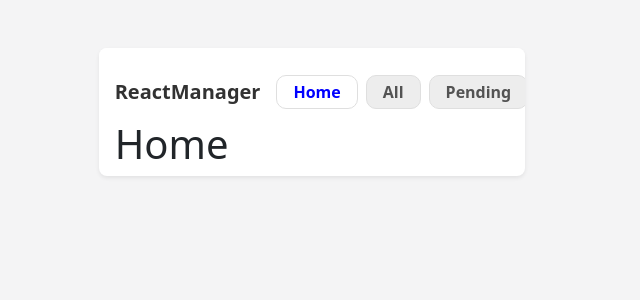
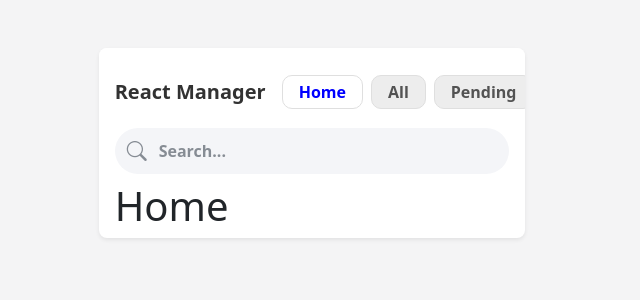
Before and after one commit to axelthereal/react-task-manager, a React (Vite) app in the folder reactmanager/: page / in a window 1280 px wide. Shown: the top 300 px of the page, without its empty margins (328-968 px from the left). Built offline with nearby package versions, Linux system fonts and the light colour scheme.

Commit message:
edited main navbar and UI components

```diff
--- a/reactmanager/src/assets/css/App.css
+++ b/reactmanager/src/assets/css/App.css
@@ -23,3 +23,14 @@ body {
   color: blue;
   background-color: #fff;
 }
+
+.searchForm .form-group {
+  background-color: #f4f5f8;
+}
+.searchForm .form-group .form-control::placeholder {
+  color: #868c94;
+  font-weight: 600 !important;
+}
+.searchForm .form-group .btn {
+  color: #868c94 !important;
+}
--- a/reactmanager/src/components/forms/SearchForm.jsx
+++ b/reactmanager/src/components/forms/SearchForm.jsx
@@ -1,5 +1,22 @@
 const SearchForm = () => {
-  return <></>;
+  return (
+    <>
+      <div className="searchForm container px-3 py-2">
+        <div className="form-group d-flex justify-content-between align-items-stretch rounded rounded-pill p-1">
+          <button className="btn btn-sm btn-default pe-0 bg-transparent d-flex align-items-center justify-content-center border-0 shadow-0">
+            <span className="bi-search fs-5"></span>
+          </button>
+          <input
+            type="search"
+            name=""
+            id=""
+            placeholder="Search..."
+            className="form-control fw-semibold lead bg-transparent shadow-none border-0"
+          />
+        </div>
+      </div>
+    </>
+  );
 };
 
 export default SearchForm;
--- a/reactmanager/src/components/headers/Navbar.tsx
+++ b/reactmanager/src/components/headers/Navbar.tsx
@@ -4,8 +4,8 @@ const Navbar = () => {
       <header>
         <nav className="navbar navbar-expand-sm navbar-default bg-white">
           <div className="container px-3 pt-3">
-            <a className="navbar-brand logo" href="#">
-              ReactManager
+            <a className="navbar-brand logo fs-5" href="#">
+              React Manager
             </a>
 
             <ul className="navbar-nav gap-2">
--- a/reactmanager/src/views/HomeView.tsx
+++ b/reactmanager/src/views/HomeView.tsx
@@ -7,9 +7,7 @@ const HomeView = () => {
     <>
       <AppCard>
         <Navbar />
-        <div>
-          <SearchForm />
-        </div>
+        <SearchForm />
         <div className="body container px-3">
           <h1>Home</h1>
         </div>
```
